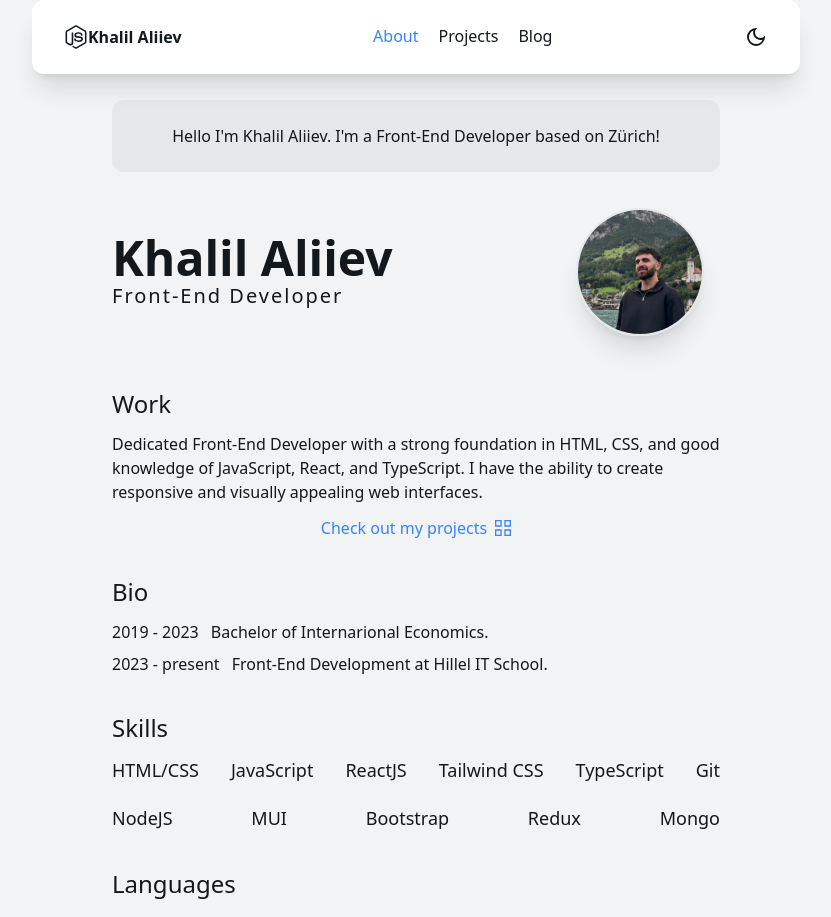
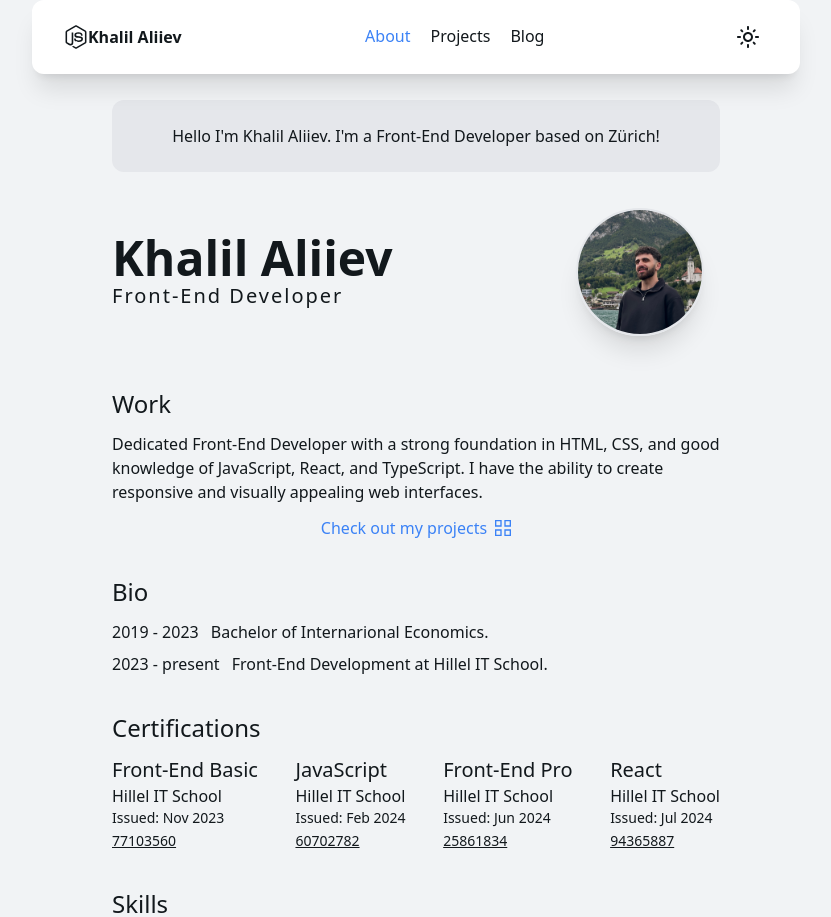
Before and after one commit to khalilaliev/react-ts-simple-portfolio, a React (Vite) app: page / in a window 1280 px wide. Shown: the top 917 px of the page, without its empty margins (224-1055 px from the left). Built offline with nearby package versions, Linux system fonts and the light colour scheme.

Commit message:
add animation to light-dark mode and certificates

```diff
--- a/src/components/Header/Header.tsx
+++ b/src/components/Header/Header.tsx
@@ -76,17 +76,30 @@ const Header: FC = () => {
               Blog
             </Link>
           </nav>
-          <button onClick={toggleTheme}>
-            {theme === "light" ? (
-              <>
-                <MdOutlineDarkMode className="text-2xl" />
-              </>
-            ) : (
-              <>
-                <MdOutlineLightMode className="text-2xl" />
-              </>
-            )}
+          <button
+            onClick={toggleTheme}
+            className="relative overflow-hidden w-10 h-10"
+          >
+            <div
+              className={`absolute inset-0 flex items-center justify-center transition-transform duration-200 ${
+                theme === "light"
+                  ? "transform -translate-y-full opacity-0"
+                  : "transform translate-y-0 opacity-100"
+              }`}
+            >
+              <MdOutlineDarkMode className="text-2xl" />
+            </div>
+            <div
+              className={`absolute inset-0 flex items-center justify-center transition-transform duration-200 ${
+                theme === "light"
+                  ? "transform translate-y-0 opacity-100"
+                  : "transform translate-y-full opacity-0"
+              }`}
+            >
+              <MdOutlineLightMode className="text-2xl" />
+            </div>
           </button>
+
           <button
             className="text-2xl p-2 md:hidden"
             onClick={toggleMenu}
@@ -128,7 +141,9 @@ const Header: FC = () => {
                   to="/blog"
                   onClick={toggleMenu}
                   className={`font-light border-b-2 border-transparent hover:bg-blue-200 rounded-lg p-2 duration-300 transition-all ${
-                    pathname === "/blog" ? "text-blue-500" : ""
+                    pathname === "/blog" || /^\/blog\/\d+$/.test(pathname)
+                      ? "text-blue-500"
+                      : ""
                   }`}
                 >
                   Blog
--- /dev/null
+++ b/src/data/certificates.ts
@@ -0,0 +1,43 @@
+interface ICertificates {
+  id: number;
+  title: string;
+  school: string;
+  issued: string;
+  credential: string;
+  cerId: number;
+}
+
+export const certificates: ICertificates[] = [
+  {
+    id: 1,
+    title: "Front-End Basic",
+    school: "Hillel IT School",
+    issued: "Nov 2023",
+    credential: "https://certificate.ithillel.ua/view/77103560",
+    cerId: 77103560,
+  },
+  {
+    id: 2,
+    title: "JavaScript",
+    school: "Hillel IT School",
+    issued: "Feb 2024",
+    credential: "https://certificate.ithillel.ua/view/60702782",
+    cerId: 60702782,
+  },
+  {
+    id: 3,
+    title: "Front-End Pro",
+    school: "Hillel IT School",
+    issued: "Jun 2024",
+    credential: "https://certificate.ithillel.ua/view/25861834",
+    cerId: 25861834,
+  },
+  {
+    id: 4,
+    title: "React",
+    school: "Hillel IT School",
+    issued: "Jul 2024",
+    credential: "https://certificate.ithillel.ua/view/94365887",
+    cerId: 94365887,
+  },
+];
--- a/src/pages/About.tsx
+++ b/src/pages/About.tsx
@@ -5,6 +5,7 @@ import { FaGithub, FaInstagram, FaLinkedin } from "react-icons/fa";
 import { Link } from "react-router-dom";
 import { GrProjects } from "react-icons/gr";
 import logo from "../assets/logo.jpg";
+import { certificates } from "../data/certificates";
 
 const About: FC = () => {
   return (
@@ -57,6 +58,27 @@ const About: FC = () => {
           <strong className="mr-2">2023 - present</strong> Front-End Development
           at Hillel IT School.
         </p>
+      </div>
+      <div className="mt-9">
+        <Title text="Certifications" />
+        {certificates.length !== 0 && (
+          <ul className="mt-3 flex justify-between items-center">
+            {certificates.map((certificate) => (
+              <li key={certificate.id} className="dark:text-dark-text">
+                <h2 className="text-xl font-normal">{certificate.title}</h2>
+                <h3>{certificate.school}</h3>
+                <p className="text-sm">Issued: {certificate.issued}</p>
+                <a
+                  href={certificate.credential}
+                  target="_blank"
+                  className=" underline text-sm dark:hover:text-blue-500 hover:text-blue-500 transition-all duration-300"
+                >
+                  {certificate.cerId}
+                </a>
+              </li>
+            ))}
+          </ul>
+        )}
       </div>
       <div className="mt-9">
         <Title text="Skills" />
```
